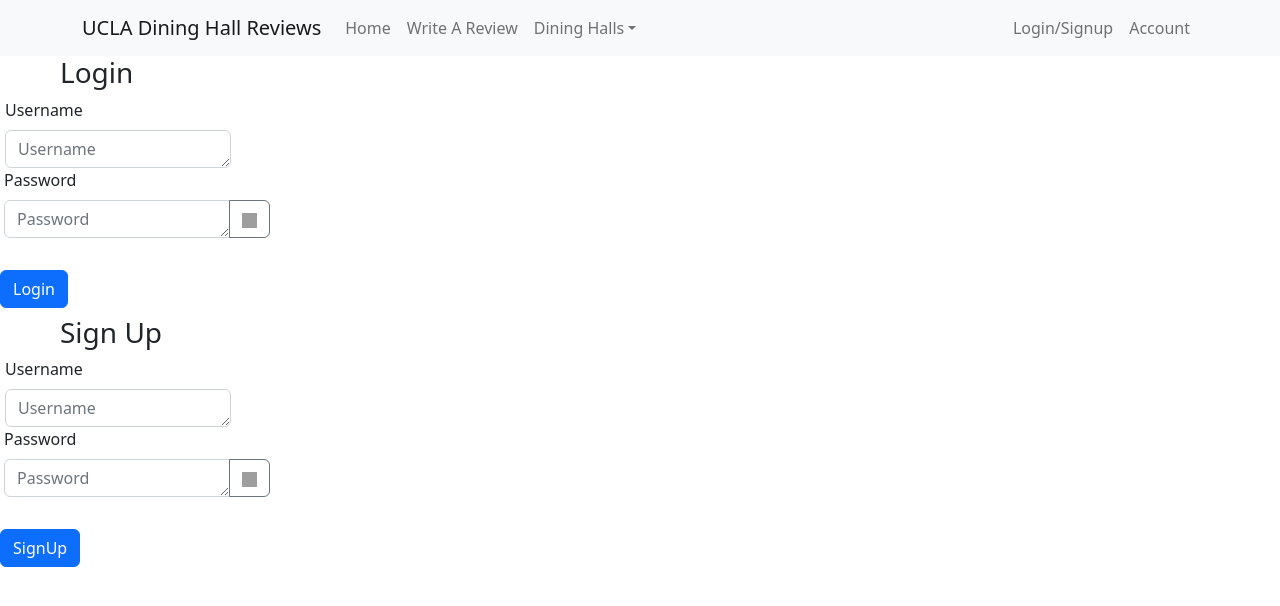
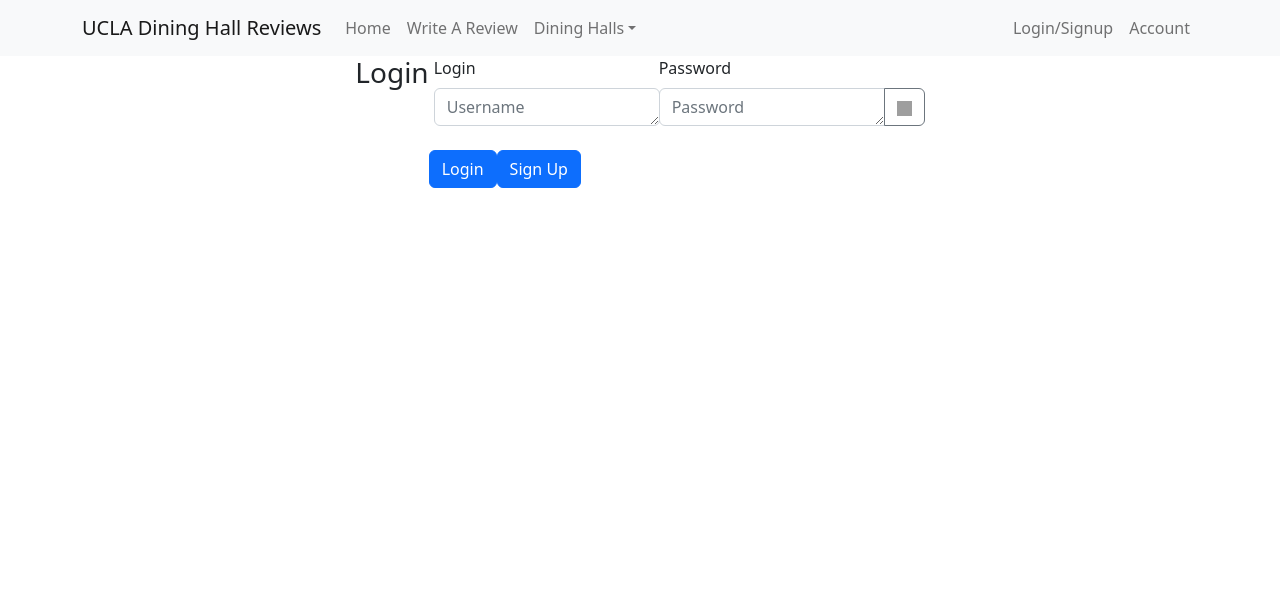
Before and after one commit to brennakj3/CS35L-project, a React (Create React App) app in the folder frontend/: page /login in a window 1280 px wide. Shown: the top 606 px of the page. Built offline with nearby package versions, Linux system fonts and the light colour scheme; grey boxes are pictures that could not be loaded.

Commit message:
Added sign up button to change to sign up screen. Condensed code

```diff
--- a/frontend/src/components/AccountLogin/index.js
+++ b/frontend/src/components/AccountLogin/index.js
@@ -16,7 +16,7 @@
         user:"",
         pass:"",
         newuser:"",
-        newpass: ""
+        newpass: "",
     });
 
 
@@ -40,9 +40,12 @@
     const handleShow = () => setShow(true);
     var [title, setTitle] =useState([]);
     var [body, setBody] =useState([]);
+    var [page, setPage] =useState(false);
 
     //checks if username and password are valid
     async function handleLogin(event){
+        if (page === false){
+
         const input = loginData.user;
         const response = await fetch(`http://localhost:5000/getUser/${input}`);
         const data = await response.json();
@@ -79,25 +82,12 @@
             setBody("Please try again");
             handleShow();
         }
-
-    };
-
-    // ensures username is not taken
-    async function checkNewUser(user)
-    {
-        const input = user;
-        const response = await fetch(`http://localhost:5000/getUser/${input}`);
-        const data = await response.json();
-        return data.length;
-
     }
-
-    // stores new username and password in database
-    async function handleSignUp(event){
-        event.preventDefault();
+    // sign up
+    if(page === true){
         const newUser={
-            user: loginData.newuser,
-            pass: loginData.newpass
+            user: loginData.user,
+            pass: loginData.pass
         };
         const input={
             method:'POST',
@@ -106,7 +96,7 @@
         };
 
         // finds number of accounts with that name
-        var num = await checkNewUser(loginData.newuser);
+        var num = await checkNewUser(loginData.user);
 
         if( num === 0)
         {
@@ -131,6 +121,34 @@
             handleShow();
         }
     };
+
+    //for displaying popup messages
+    function messages(str)
+    {
+        if (str.localeCompare("title") === 0)
+        {
+            return title;
+        }
+        else if(str.localeCompare("body") === 0)
+        {
+            return body;
+        }
+        else
+        {
+            return "error";
+        }
+    }
+    };
+
+    // ensures username is not taken
+    async function checkNewUser(user)
+    {
+        const input = user;
+        const response = await fetch(`http://localhost:5000/getUser/${input}`);
+        const data = await response.json();
+        return data.length;
+
+    }
 
     //for displaying popup messages
     function messages(str)
@@ -175,13 +193,30 @@
         console.log(supassShown);
     };
 
+    // show and hide sign up
+    function showSignUp(){
+        if (page === false){
+        setPage(!page);
+        document.getElementById("loginTitle").innerHTML = "Sign Up";
+        document.getElementById("showPage").innerHTML = "Back to Login";
+        document.getElementById("click").innerHTML = "Sign Up";
+        }
+        if(page === true){
+        setPage(!page);
+        document.getElementById("loginTitle").innerHTML = "Login";
+        document.getElementById("showPage").innerHTML = "Sign Up";
+        document.getElementById("click").innerHTML = "Login";
+        }
+    };
+
     return(
         <div>
-            <h3 className="headers">Login</h3>
+            <div id= "Login" class= "d-flex justify-content-center">
+            <h3 id = "loginTitle">Login</h3>
             <Form>
-                <div class="side-buffer input-group mb-3 w-25">
+                <div class="side-buffer input-group">
             <Form.Group controlID="userText">
-                <Form.Label>Username</Form.Label>
+                <Form.Label>Login</Form.Label>
                 <Form.Control as="textarea" rows={1}
                    name="user"
                    id="username"
@@ -204,38 +239,11 @@
             </Form.Group>
             </div>
             <h3>    </h3>
-            <Button class="side-buffer btn btn-primary" onClick={handleLogin}>Login</Button>
+            <Button id= "click" class="side-buffer btn btn-primary" onClick={handleLogin}>Login</Button>
+            <Button id = "showPage" class="btn btn-primary" onClick={showSignUp}>Sign Up</Button>
             </Form>
+            </div>
         <h3>    </h3>
-        <h3 className="headers">Sign Up</h3>
-        <Form>
-        <div class="side-buffer input-group mb-3 w-25">
-            <Form.Group controlID="userText">
-                <Form.Label>Username</Form.Label>
-                <Form.Control as="textarea" rows={1}
-                   name="newuser"
-                   id="newusername"
-                   onChange={handleLoginChange}
-                   placeholder="Username"
-                   value={loginData.newuser}/>
-            </Form.Group>
-            <Form.Group controlID="passText">
-                <Form.Label>Password</Form.Label>
-                <div class="input-group mb-3">
-                <Form.Control as="textarea" rows={1}
-                   name="newpass"
-                   id="newpassword"
-                   onChange={handleLoginChange}
-                   placeholder="Password"
-                   value={loginData.newpass}/>
-                        <Button variant="outline-secondary" onClick={sucensorPass}> <img src=" https://static-00.iconduck.com/assets.00/eye-password-hide-icon-512x512-iv45hct9.png" height="15" width ="15" alt=""/>
-                        </Button>
-                </div>
-            </Form.Group>
-            </div>
-            <h3>    </h3>
-            <Button class="side-buffer btn btn-primary" onClick={handleSignUp}>SignUp</Button>
-            </Form>
 
             <Modal show= {show} onHide= {handleClose}>
                 <Modal.Header closeButton>
```
